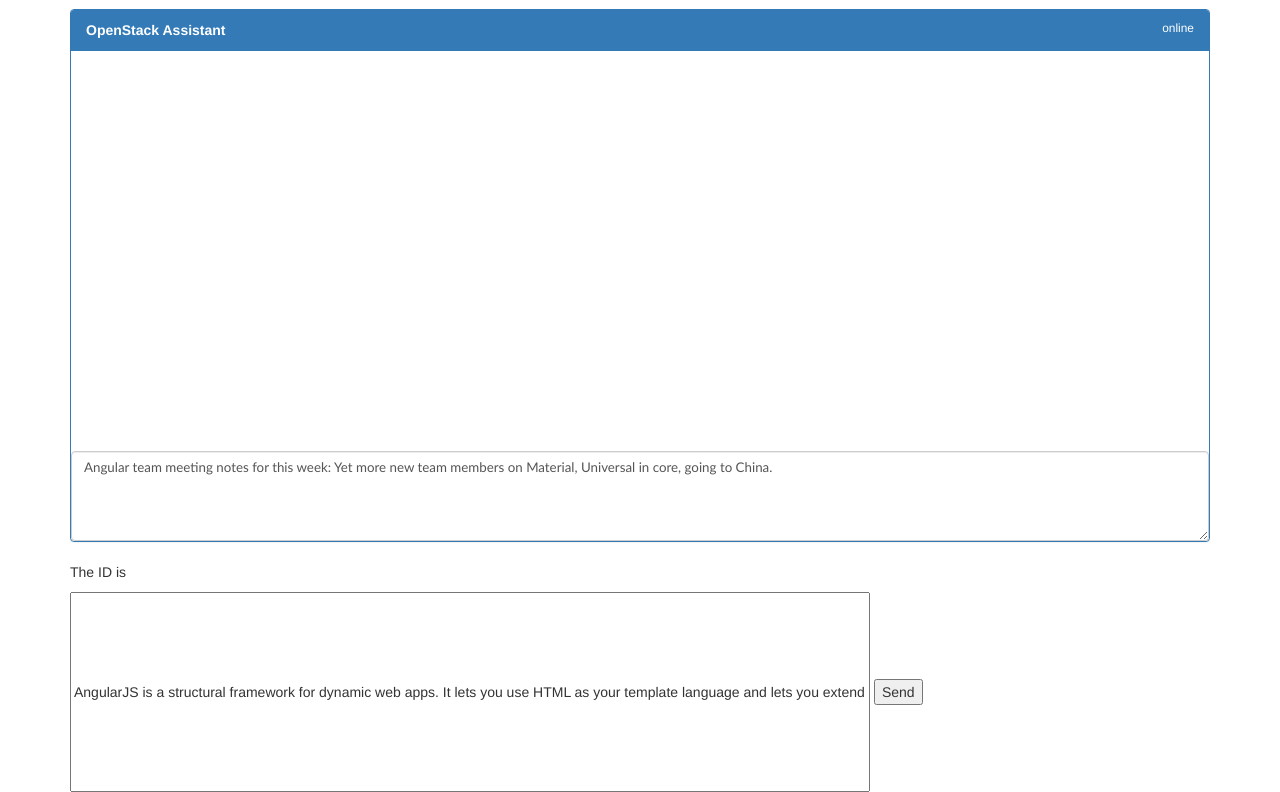
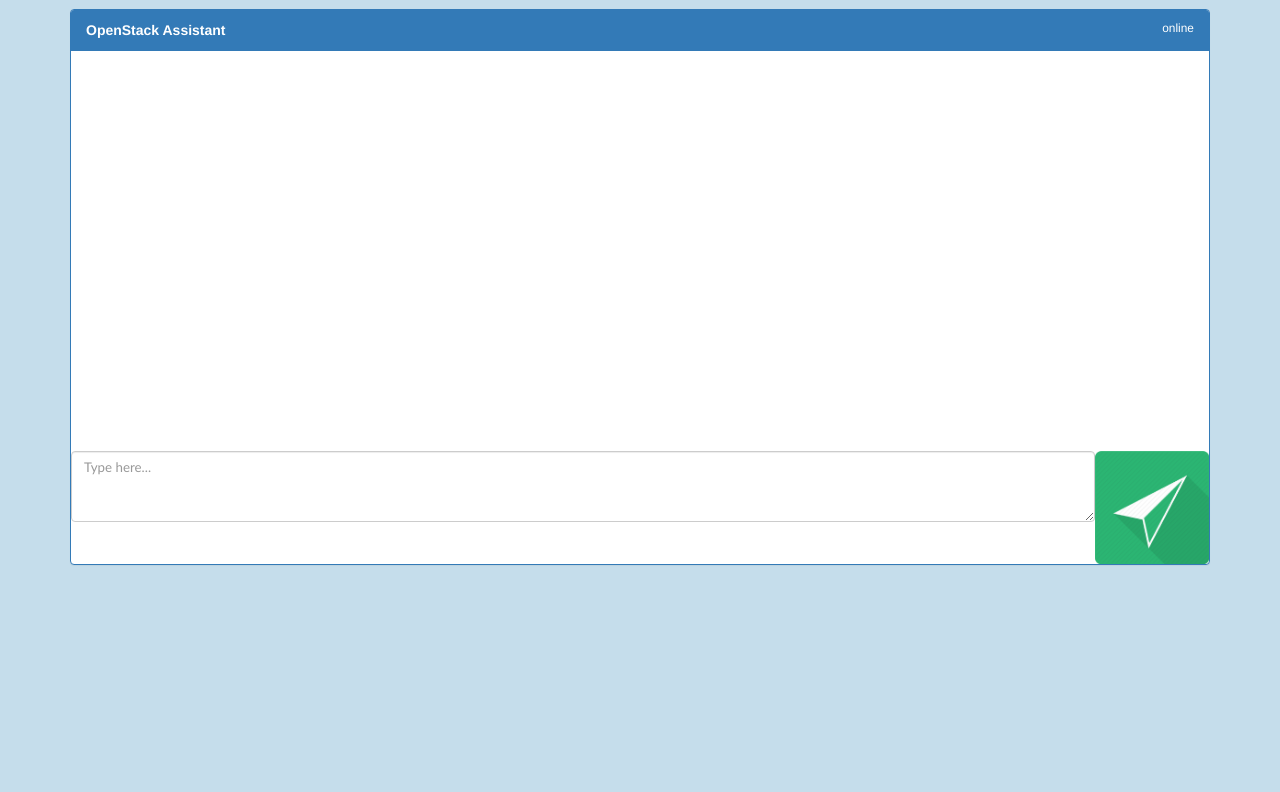
Before and after one commit to RMathews/oshack, a website: page index.html in a window 1280 px wide. Shown: the part 102-894 px from the top of the page. After the commit the page ends 800 px from the top, so only its background shows below. Drawn offline with nearby package versions, Linux system fonts and the light colour scheme; some packages are replaced by stand-ins of ours; a script that the page names is missing.

Commit message:
added send button, removed init msg

```diff
--- a/app/appCont.js
+++ b/app/appCont.js
@@ -32,9 +32,8 @@
 
 app1.controller('contentController', ['$scope','$http', function($scope, $http) {
 
-    $scope.userMsg = "Angular team meeting notes for this week: Yet more new team members on Material, Universal in core, going to China.";
-    $scope.botMsg = "AngularJS is a structural framework for dynamic web apps. It lets you use HTML " +
-        "as your template language and lets you extend HTML's syntax to express your application's components clearly and succinctly. ";
+    $scope.userMsg = "";
+    $scope.botMsg = "";
     // Message inbox
     $scope.messages = [];
 
@@ -43,16 +42,14 @@
     };
 
     $scope.setAPI = function(type, value){
-        var url = "http://172.99.106.89:8080/set?key=flavor&value=m1.large";
+        var url = "http://172.99.106.89:8080/set?key="+type+"&value="+value;
         var data = $http.jsonp(url)
             .success(function(response){
                 console.log("success");
-                console.log(response);
-                // $scope.sendMsg(response);
+                $scope.sendMsg(response);
             }).error(function(response){
                 console.log("failure");
             });
-        $scope.userMsg = "";
     };
 
     $scope.recieveMsg = function(userMsg){
@@ -64,12 +61,10 @@
         msg.text = {message: userMsg, list:[], button:'False'};
         $scope.messages.push(msg);
 
-        var url = "http://172.99.106.89:8080/chat?question=create%20vm";
+        var url = "http://172.99.106.89:8080/chat?question="+userMsg;
 
         var data = $http.jsonp(url)
             .success(function(response){
-            console.log("success");
-            console.log(response);
             $scope.sendMsg(response);
         }).error(function(response){
             console.log("failure");
--- a/css/style.css
+++ b/css/style.css
@@ -70,6 +70,21 @@
 .unboldText {
     font-weight: lighter;
 }
+.img-fluid{
+    width: 15%;
+}
+.wrapTextandImage{
+    width: 100%;
+    max-height: 25%;
+}
+.resizeImage{
+    height: 10%;
+    width: 10%;
+}
+.body_background{
+    background-color: #c5ddeb;
+}
+
 #conversation{
     padding-top: 20px;
     float:left;
@@ -87,8 +102,9 @@
     font-size: 9pt;
 }
 #textAreaInput {
-    width: 100%;
-    height:75%;
+    float: left;
+    width: 90%;
+    height: 100%;
     font-family: "Trebuchet MS";
     font-size: 10pt;
 }
--- a/index.html
+++ b/index.html
@@ -10,7 +10,7 @@
     <script src="app/appCont.js" type="text/javascript"></script>
     <link rel="stylesheet" href="css/style.css">
 </head>
-<body>
+<body class="body_background">
 
 <div class="container" ng-app="OSHack" ng-init="openMsg = {msg : 'Hi, how can I help you today?'}">
     <header>
@@ -26,25 +26,23 @@
             <div id="conversation">
                 <div id="chatBox" class="panel-body" scroll="messages">
                     <div class="clearfix" ng-repeat="m in messages" id="post-{{ ::$index }}" scroll-to-last="post-{{ ::$index }}">
-                            <div ng-class="{'alert alert-success pull-right': m.sender=='user', 'alert alert-info pull-left' : m.sender=='bot'}">
-                                {{m.text.message}} <br/>
-                                <div ng-repeat="list in m.text.list">
+                        <div ng-class="{'alert alert-success pull-right': m.sender=='user', 'alert alert-info pull-left' : m.sender=='bot'}">
+                            {{m.text.message}} <br/>
+                            <div ng-repeat="list in m.text.list">
                                 <span ng-class="{'label label-primary': m.text.button=='True'}"
                                       ng-click="m.text.button=='True' && setAPI(m.text.type, list.value)"> {{list.value}} </span>
-                                </div>
+                            </div>
                             <span class="pull-right sentTime">{{m.time | date:'mediumTime'}}</span></div>
                     </div>
                 </div>
             </div>
-            <div class="form-group">
-        <textarea id="textAreaInput" rows="4" type="text" ng-model="userMsg" class="form-control"
-                  placeholder="Type here..." my-enter="recieveMsg(userMsg)"></textarea>
+            <div class="wrapTextandImage">
+                <textarea id="textAreaInput" rows="3" type="text" ng-model="userMsg" class="form-control"
+                  placeholder="Type here..."></textarea>
+                <img src="images/Send.png" ng-click="recieveMsg(userMsg)" class="rounded resizeImage float-xs-left" alt="image">
             </div>
         </div>
-        <p>The ID is {{mesg}}</p>
-        <input type="text" id="botText" ng-model="botMsg"/>
-        <button ng-click="sendMsg()">Send</button>
     </div>
-    </div>
+</div>
 
 </body>
```
Also changed, not shown: images/Send.png (added).
